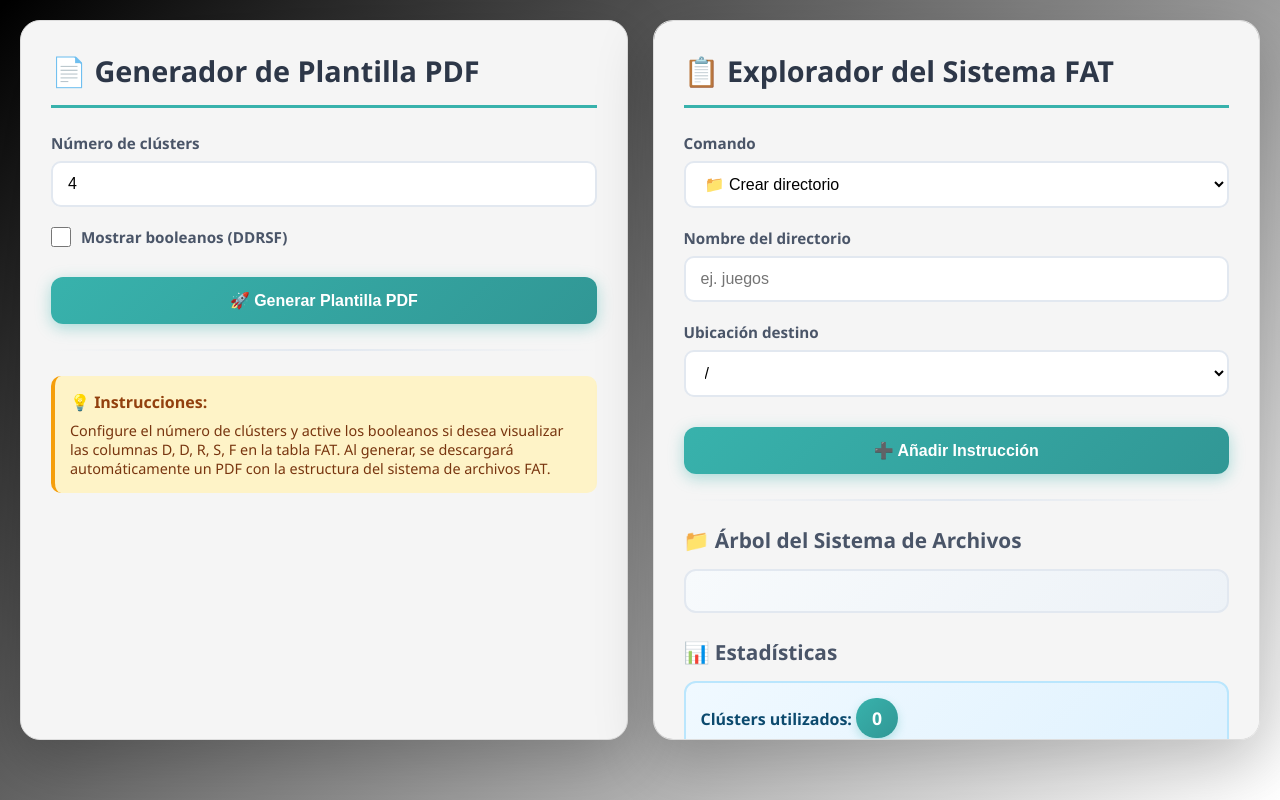
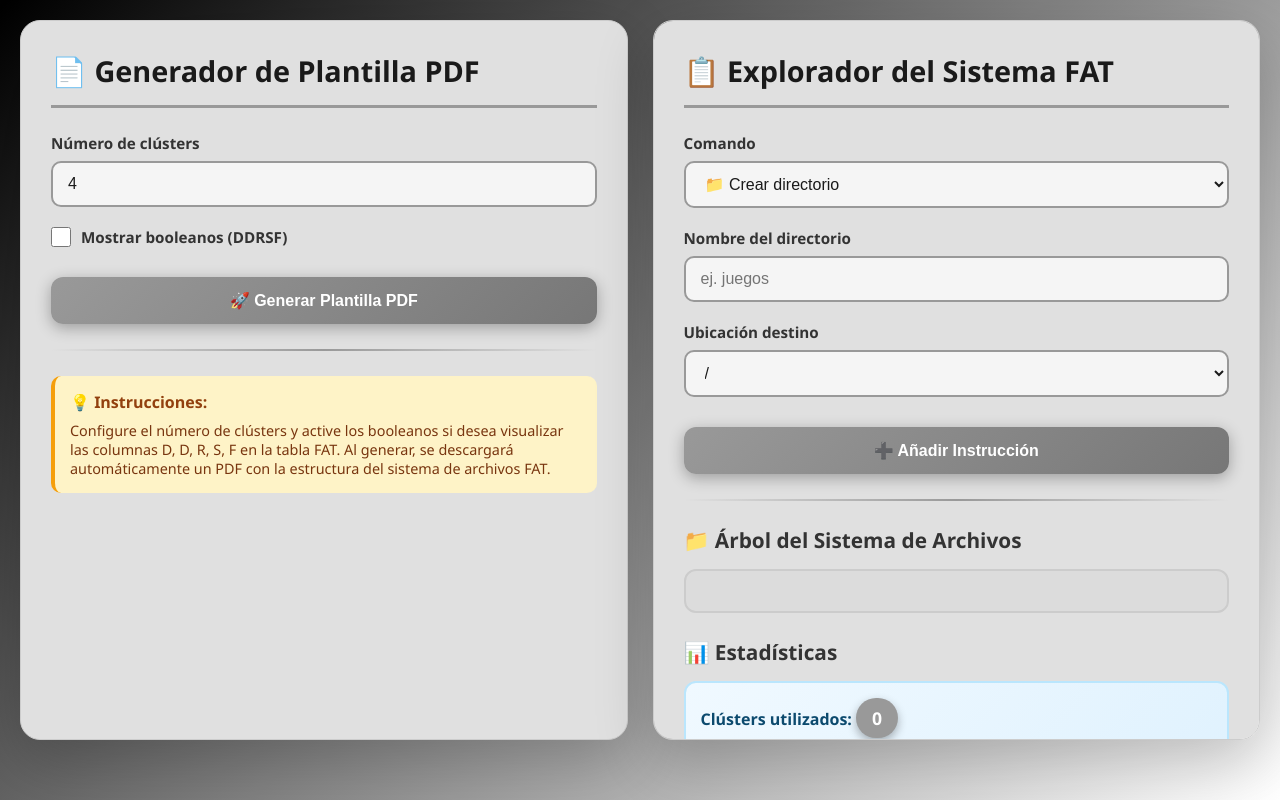
Before and after one commit to tosysy/Dividir-Clusters, a plain HTML site: page index.html in a window 1280 px wide. Drawn offline with Linux system fonts and the light colour scheme.

Commit message:
Update index.html

```diff
--- a/index.html
+++ b/index.html
@@ -17,6 +17,7 @@
         background: linear-gradient(135deg, #000000 0%, #ffffff 100%);
         min-height: 100vh;
         padding: 20px;
+        color: #1a1a1a;
     }
 
     .container {
@@ -28,7 +29,7 @@
     }
 
     .panel {
-        background: #f5f5f5; /* gris claro */
+        background: #e0e0e0; /* gris claro */
         backdrop-filter: blur(6px);
         border-radius: 20px;
         padding: 30px;
@@ -36,7 +37,7 @@
         animation: fadeIn 0.5s ease-out;
         max-height: 90vh;
         overflow-y: auto;
-        border: 1px solid #ddd;
+        border: 1px solid #ccc;
     }
 
     @keyframes fadeIn {
@@ -51,18 +52,18 @@
     }
 
     h2 {
-        color: #2d3748;
+        color: #1a1a1a;
         font-size: 1.8em;
         margin-bottom: 25px;
         display: flex;
         align-items: center;
         gap: 10px;
-        border-bottom: 3px solid #38b2ac;
+        border-bottom: 3px solid #999;
         padding-bottom: 15px;
     }
 
     h3 {
-        color: #4a5568;
+        color: #333;
         font-size: 1.3em;
         margin: 25px 0 15px 0;
         display: flex;
@@ -76,7 +77,7 @@
 
     label {
         display: block;
-        color: #4a5568;
+        color: #333;
         font-weight: 600;
         margin-bottom: 8px;
         font-size: 0.95em;
@@ -87,19 +88,20 @@
     select {
         width: 100%;
         padding: 12px 15px;
-        border: 2px solid #e2e8f0;
+        border: 2px solid #999;
         border-radius: 10px;
         font-size: 1em;
         transition: all 0.3s ease;
-        background: white;
+        background: #f5f5f5;
+        color: #1a1a1a;
     }
 
     input[type="text"]:focus,
     input[type="number"]:focus,
     select:focus {
         outline: none;
-        border-color: #38b2ac;
-        box-shadow: 0 0 0 3px rgba(56, 178, 172, 0.2);
+        border-color: #666;
+        box-shadow: 0 0 0 3px rgba(0, 0, 0, 0.1);
     }
 
     .checkbox-group {
@@ -113,12 +115,12 @@
         width: 20px;
         height: 20px;
         cursor: pointer;
-        accent-color: #38b2ac;
+        accent-color: #666;
     }
 
     button {
-        background: linear-gradient(135deg, #38b2ac 0%, #319795 100%);
-        color: white;
+        background: linear-gradient(135deg, #999 0%, #777 100%);
+        color: #fff;
         border: none;
         padding: 14px 28px;
         border-radius: 12px;
@@ -126,7 +128,7 @@
         font-weight: 600;
         cursor: pointer;
         transition: all 0.3s ease;
-        box-shadow: 0 4px 15px rgba(56, 178, 172, 0.4);
+        box-shadow: 0 4px 15px rgba(0,0,0,0.3);
         display: inline-flex;
         align-items: center;
         gap: 8px;
@@ -137,7 +139,7 @@
 
     button:hover {
         transform: translateY(-2px);
-        box-shadow: 0 6px 20px rgba(56, 178, 172, 0.6);
+        box-shadow: 0 6px 20px rgba(0,0,0,0.5);
     }
 
     button:active {
@@ -149,73 +151,74 @@
         font-size: 0.85em;
         width: auto;
         margin: 0;
-        background: #ef4444;
+        background: #777;
+        color: #fff;
     }
 
     .btn-small:hover {
-        background: #dc2626;
+        background: #555;
     }
 
     pre {
-        background: linear-gradient(135deg, #f7fafc 0%, #edf2f7 100%);
+        background: #dcdcdc;
         padding: 20px;
         border-radius: 12px;
         font-size: 14px;
         white-space: pre-wrap;
-        border: 2px solid #e2e8f0;
+        border: 2px solid #ccc;
         font-family: 'Courier New', monospace;
         line-height: 1.6;
-        color: #2d3748;
+        color: #1a1a1a;
         max-height: 400px;
         overflow-y: auto;
     }
 
     .instr-item {
-        background: linear-gradient(135deg, #f0f4ff 0%, #e8edff 100%);
+        background: #f0f0f0;
         margin: 10px 0;
         padding: 15px;
         border-radius: 12px;
         display: flex;
         justify-content: space-between;
         align-items: center;
-        border-left: 4px solid #38b2ac;
+        border-left: 4px solid #999;
         transition: all 0.3s ease;
-        box-shadow: 0 2px 8px rgba(0, 0, 0, 0.05);
+        box-shadow: 0 2px 8px rgba(0, 0, 0, 0.1);
     }
 
     .instr-item:hover {
         transform: translateX(5px);
-        box-shadow: 0 4px 12px rgba(56, 178, 172, 0.2);
+        box-shadow: 0 4px 12px rgba(0,0,0,0.2);
     }
 
     .instr-text {
         font-family: 'Courier New', monospace;
-        color: #2d3748;
+        color: #1a1a1a;
         font-size: 0.9em;
         flex: 1;
     }
 
     .stats-badge {
         display: inline-block;
-        background: linear-gradient(135deg, #38b2ac 0%, #319795 100%);
+        background: #999;
         color: white;
         padding: 8px 16px;
         border-radius: 20px;
         font-weight: 700;
         font-size: 1.1em;
-        box-shadow: 0 4px 10px rgba(56, 178, 172, 0.3);
+        box-shadow: 0 4px 10px rgba(0,0,0,0.3);
     }
 
     .empty-state {
         text-align: center;
         padding: 40px;
-        color: #a0aec0;
+        color: #666;
         font-style: italic;
     }
 
     .divider {
         height: 2px;
-        background: linear-gradient(90deg, transparent, #e2e8f0, transparent);
+        background: linear-gradient(90deg, transparent, #999, transparent);
         margin: 25px 0;
     }
 
@@ -225,17 +228,17 @@
     }
 
     ::-webkit-scrollbar-track {
-        background: #f1f1f1;
+        background: #e0e0e0;
         border-radius: 10px;
     }
 
     ::-webkit-scrollbar-thumb {
-        background: #38b2ac;
+        background: #999;
         border-radius: 10px;
     }
 
     ::-webkit-scrollbar-thumb:hover {
-        background: #319795;
+        background: #777;
     }
 
     @media (max-width: 1024px) {
@@ -251,7 +254,7 @@
 
     .tooltip-text {
         visibility: hidden;
-        background-color: #2d3748;
+        background-color: #333;
         color: white;
         text-align: center;
         padding: 8px 12px;
@@ -271,7 +274,9 @@
         visibility: visible;
         opacity: 1;
     }
-</style>
+    </style>
+
+
 
 </head>
 <body>
```
